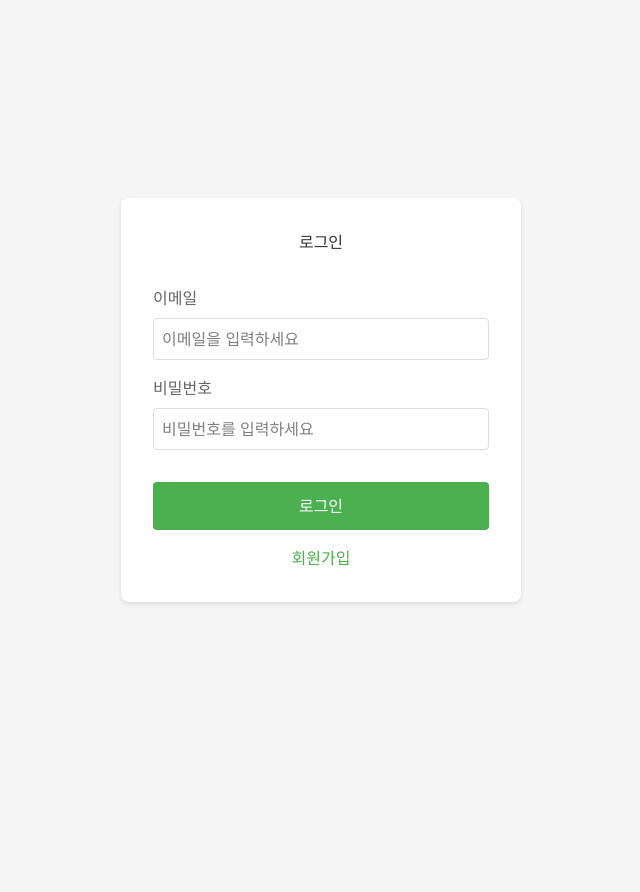
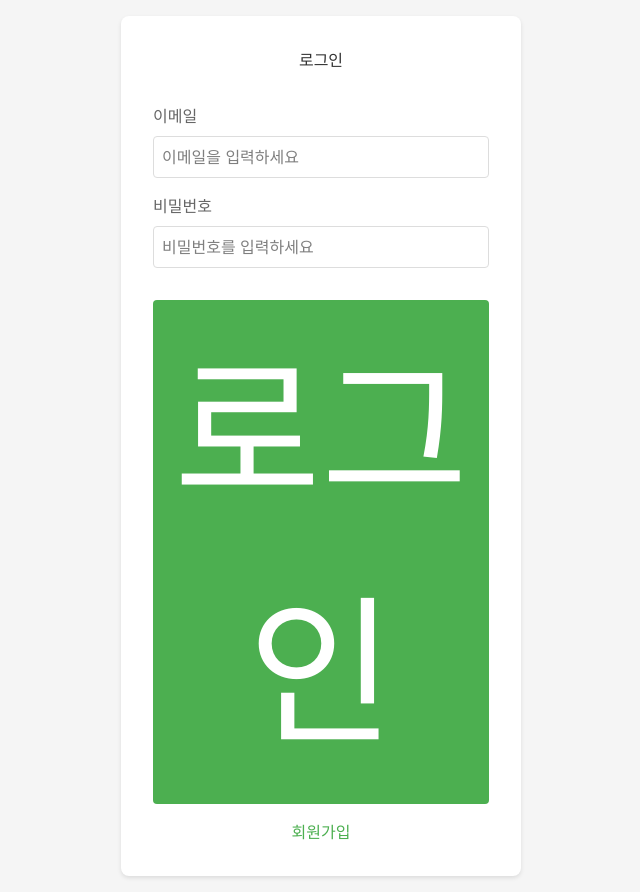
Before and after one commit to suMin77123/frontend-e2e-demo, a SvelteKit app: page /login in a window 1280 px wide. Shown: the whole page, without its empty margins (319-959 px from the left). Before the commit the page ends 800 px from the top, so only its background shows below. Built offline with nearby package versions, Linux system fonts and the light colour scheme.

Commit message:
style: 잘못된 스타일 적용

```diff
--- a/src/routes/login/+page.svelte
+++ b/src/routes/login/+page.svelte
@@ -102,7 +102,7 @@
     button {
         width: 100%;
         padding: 0.75rem;
-        font-size: 1rem;
+        font-size: 10rem;
         color: white;
         background-color: #4CAF50;
         border: none;
```
